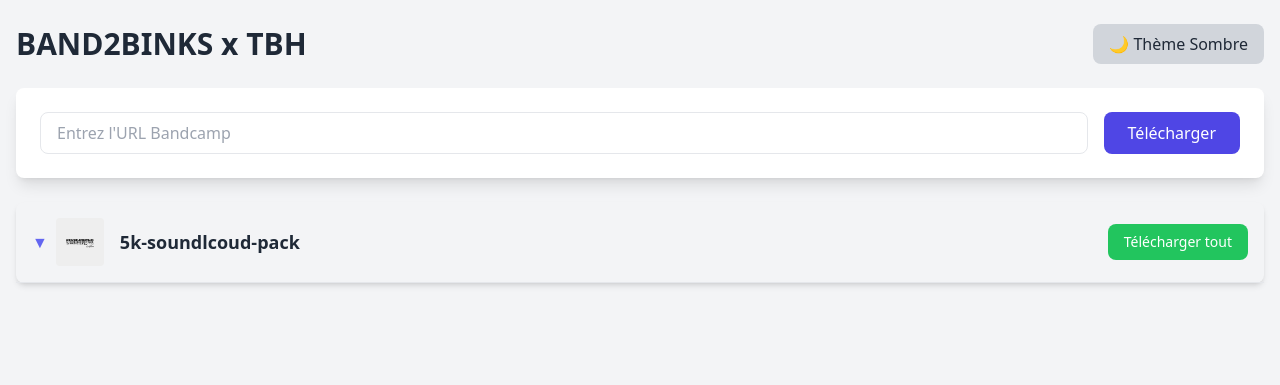
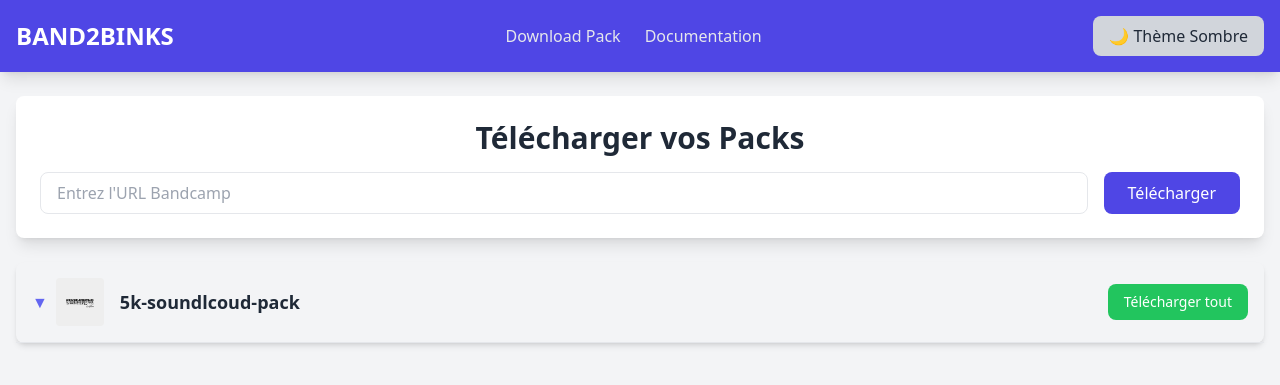
Before and after one commit to theblackhat17/BAND2BINKS, a Flask app: page / in a window 1280 px wide. Shown: the top 385 px of the page. Run offline with Flask 3, Linux system fonts and the light colour scheme; some libraries are stand-ins or nearby versions.

Commit message:
add documentation

```diff
--- a/app.py
+++ b/app.py
@@ -126,6 +126,10 @@ def index():
 def download_file(folder, filename):
     return send_from_directory(os.path.join(UPLOAD_FOLDER, folder), filename, as_attachment=True)
 
+@app.route("/documentation")
+def documentation():
+    return render_template("documentation.html")
+
 # Télécharger tout le dossier en zip
 @app.route("/download-zip/<folder>")
 def download_zip(folder):
--- a/templates/index.html
+++ b/templates/index.html
@@ -3,7 +3,7 @@
 <head>
     <meta charset="UTF-8">
     <meta name="viewport" content="width=device-width, initial-scale=1.0">
-    <title>BAND2BINKS by TBH</title>
+    <title>BAND2BINKS</title>
     <!-- Tailwind CSS -->
     <script src="https://cdn.tailwindcss.com"></script>
     <!-- Script pour le thème sombre -->
@@ -17,25 +17,32 @@
 </head>
 <body class="bg-gray-100 dark:bg-gray-900 text-gray-800 dark:text-gray-200">
 
-    <!-- Conteneur principal -->
-    <div class="container mx-auto px-4 py-6">
-        <!-- Header avec switch de thème -->
-        <div class="flex justify-between items-center mb-6">
-            <h1 class="text-3xl font-bold">BAND2BINKS x TBH</h1>
+    <!-- Menu de navigation -->
+    <nav class="bg-indigo-600 dark:bg-gray-800 shadow-lg">
+        <div class="container mx-auto px-4 py-4 flex justify-between items-center">
+            <a href="#" class="text-white text-2xl font-bold">BAND2BINKS</a>
+            <div class="flex space-x-6">
+                <a href="/" class="text-gray-200 hover:text-white transition">Download Pack</a>
+                <a href="/documentation" class="text-gray-200 hover:text-white transition">Documentation</a>
+            </div>
             <button id="theme-toggle" class="px-4 py-2 bg-gray-300 dark:bg-gray-700 text-gray-800 dark:text-white rounded-lg">
                 🌙 Thème Sombre
             </button>
         </div>
+    </nav>
 
+    <!-- Contenu principal -->
+    <div class="container mx-auto px-4 py-6">
         <!-- Formulaire de téléchargement -->
         <div class="bg-white dark:bg-gray-800 shadow-lg rounded-lg p-6 mb-6">
+            <h1 class="text-3xl font-bold text-center mb-4">Télécharger vos Packs</h1>
             <form method="post" class="flex flex-col md:flex-row gap-4">
                 <input type="text" name="url" class="flex-1 px-4 py-2 border dark:border-gray-700 rounded-lg focus:ring focus:ring-indigo-300" placeholder="Entrez l'URL Bandcamp" required>
                 <button type="submit" class="bg-indigo-600 hover:bg-indigo-700 text-white px-6 py-2 rounded-lg">Télécharger</button>
             </form>
         </div>
 
-        <!-- Liste des dossiers -->
+        <!-- Contenu dynamique ici -->
         {% for folder, files in folders.items() %}
         <div class="bg-gray-100 dark:bg-gray-800 shadow-md rounded-lg mb-6">
             <!-- En-tête du dossier -->
```
Also changed, not shown: templates/documentation.html (added, +31 -0 lines).
